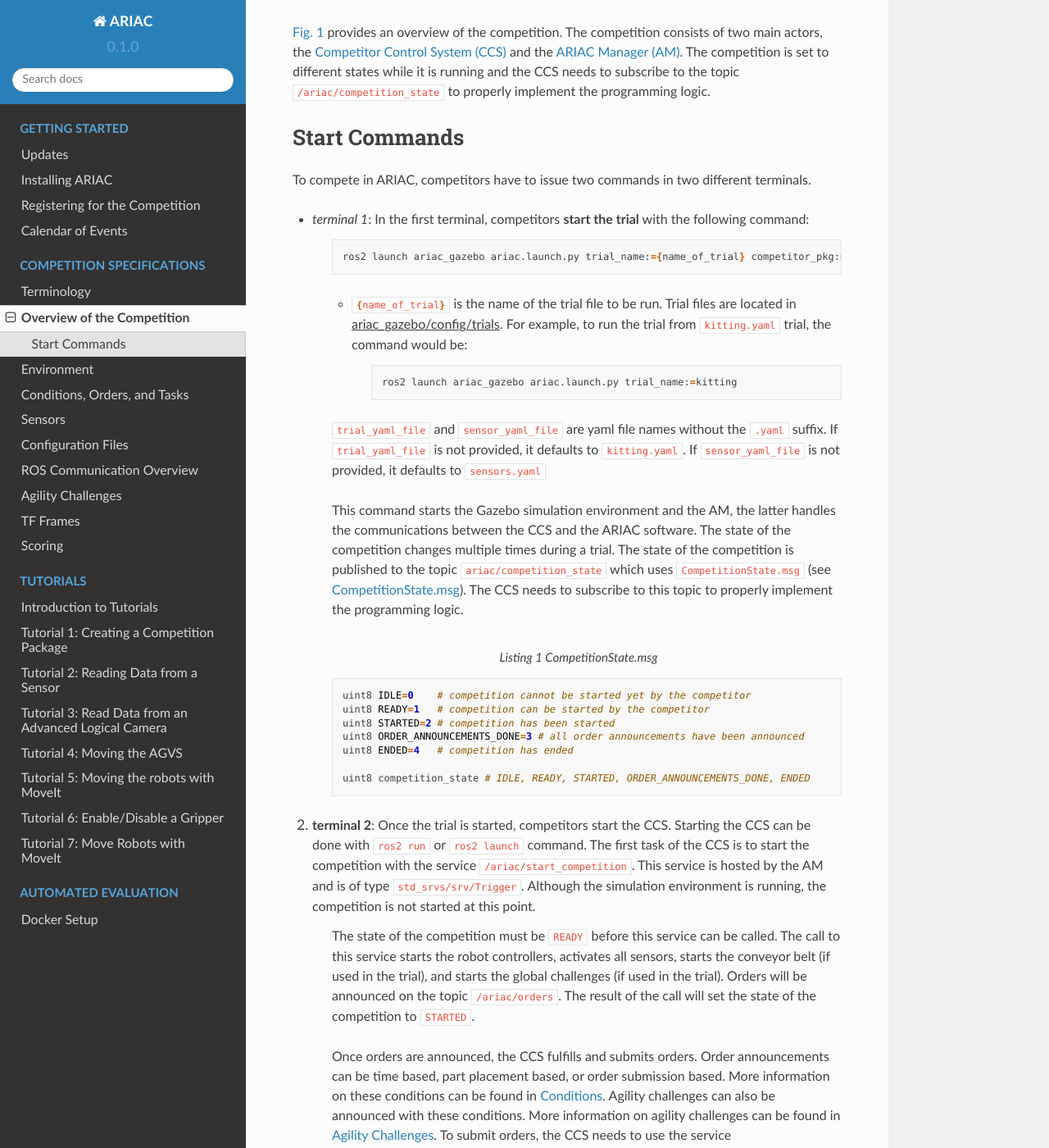
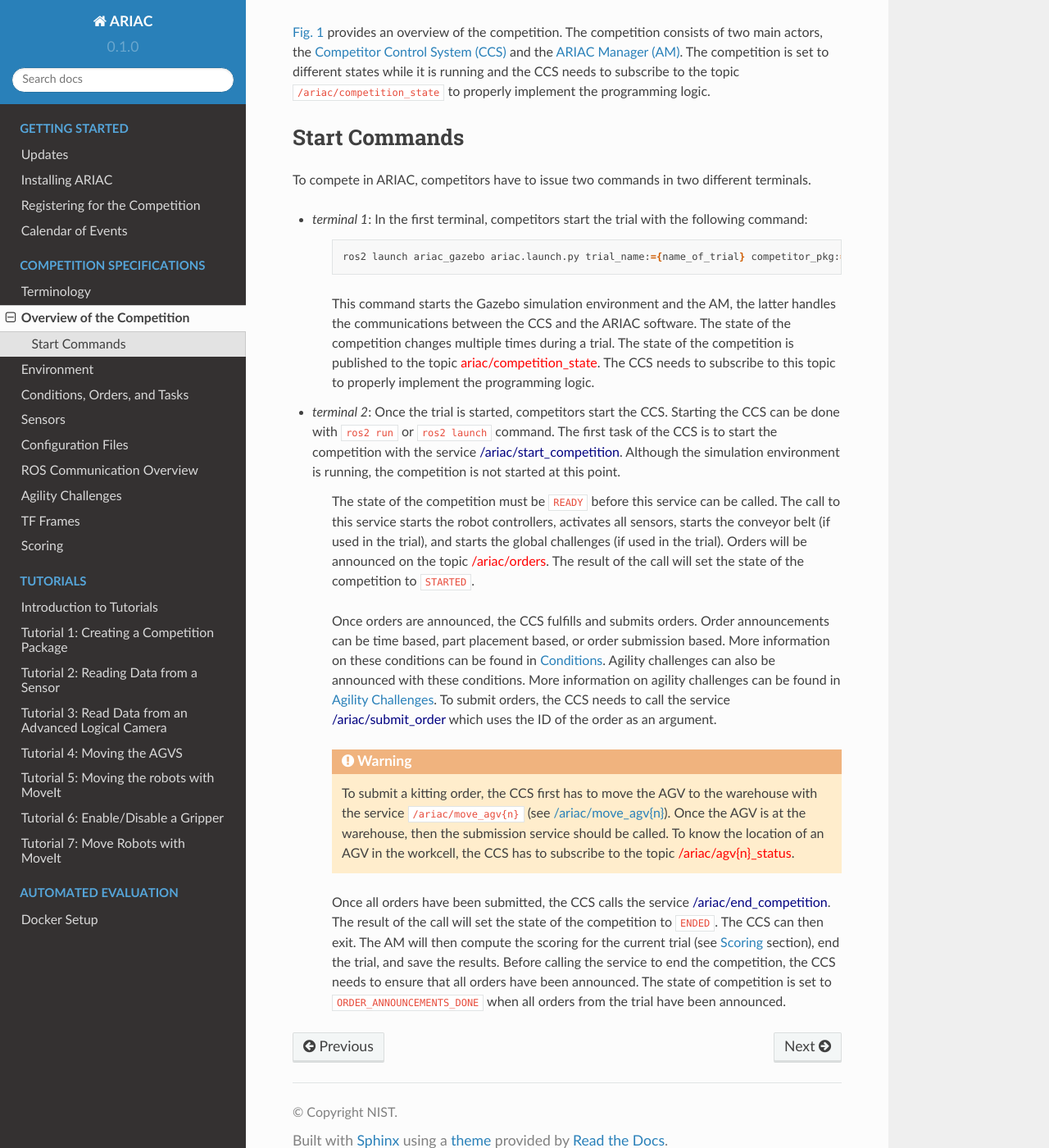
Before and after one commit to usnistgov/ARIAC, a Sphinx documentation site: the page built from docs/competition/overview.rst, in a window 1280 px wide and 1400 px high, scrolled down 1086 px. Shown: the whole window at 82% size. Built offline with Sphinx 7.4.7 and the Read the Docs theme 2.0.0, drawn with Linux system fonts in a browser that asks for light colours; some of the changed text lies outside the part shown.

Commit message:
communications

```diff
--- a/docs/competition/overview.rst
+++ b/docs/competition/overview.rst
@@ -51,84 +51,30 @@
 
 To compete in ARIAC, competitors have to issue two commands in two different terminals.
 
-- *terminal 1*: In the first terminal, competitors **start the trial** with the following command:
+- *terminal 1*: In the first terminal, competitors start the trial with the following command:
 
     .. code-block:: bash
 
         ros2 launch ariac_gazebo ariac.launch.py trial_name:={name_of_trial} competitor_pkg:={package_name} sensor_config:={name_of_sensor_config}
 
-    - :bash:`{name_of_trial}` is the name of the trial file to be run. Trial files are located in :underlined:`ariac_gazebo/config/trials`. For example, to run the trial from ``kitting.yaml`` trial, the command would be:
-
-        .. code-block:: bash
-
-            ros2 launch ariac_gazebo ariac.launch.py trial_name:=kitting
 
 
-    ``trial_yaml_file`` and ``sensor_yaml_file`` are yaml file names without the ``.yaml`` suffix. If ``trial_yaml_file`` is not provided, it defaults to ``kitting.yaml``. If ``sensor_yaml_file`` is not provided, it defaults to ``sensors.yaml``
-
-    This command starts the Gazebo simulation environment and the AM, the latter handles the communications between the CCS and the ARIAC software. The state of the competition changes multiple times during a trial. The state of the competition is published to the topic ``ariac/competition_state`` which uses  ``CompetitionState.msg`` (see :ref:`COMPETITIONSTATEMSG`). The CCS needs to subscribe to this topic to properly implement the programming logic.
+    This command starts the Gazebo simulation environment and the AM, the latter handles the communications between the CCS and the ARIAC software. The state of the competition changes multiple times during a trial. The state of the competition is published to the topic :red:`ariac/competition_state`.
+    The CCS needs to subscribe to this topic to properly implement the programming logic.
 
 
-    .. code-block:: bash
-        :caption: CompetitionState.msg
-        :name: CompetitionStateMsg
+- *terminal 2*: Once the trial is started, competitors start the CCS. Starting the CCS can be done with :bash:`ros2 run` or :bash:`ros2 launch` command. The first task of the CCS is to start the competition with the service :navy:`/ariac/start_competition`. Although the simulation environment is running, the competition is not started at this point.
 
-        uint8 IDLE=0    # competition cannot be started yet by the competitor
-        uint8 READY=1   # competition can be started by the competitor
-        uint8 STARTED=2 # competition has been started
-        uint8 ORDER_ANNOUNCEMENTS_DONE=3 # all order announcements have been announced
-        uint8 ENDED=4   # competition has ended
+    The state of the competition must be ``READY`` before this service can be called. The call to this service starts the robot controllers, activates all sensors, starts the conveyor belt (if used in the trial), and starts the global challenges (if used in the trial). Orders will be announced on the topic :red:`/ariac/orders`. The result of the call will set the state of the competition to ``STARTED``.
 
-        uint8 competition_state # IDLE, READY, STARTED, ORDER_ANNOUNCEMENTS_DONE, ENDED
+    Once orders are announced, the CCS fulfills and submits orders. Order announcements can be time based, part placement based, or order submission based. More information on these conditions can be found in :ref:`CONDITIONS`. Agility challenges can also be announced with these conditions. More information on agility challenges can be found in :ref:`AGILITY_CHALLENGES`. To submit orders, the CCS needs to call the service :navy:`/ariac/submit_order` which uses the ID of the order as an argument.
+
+    .. warning::
+
+        To submit a kitting order, the CCS first has to move the AGV to the warehouse with the service ``/ariac/move_agv{n}`` (see :ref:`/ariac/move_agv{n} <moveAGV>`).
+        Once the AGV is at the warehouse, then the submission service should be called.
+        To know the location of an AGV in the workcell, the CCS has to subscribe to the topic :red:`/ariac/agv{n}_status`.
 
 
 
-
-2. **terminal 2**: Once the trial is started, competitors start the CCS. Starting the CCS can be done with ``ros2 run`` or ``ros2 launch`` command. The first task of the CCS is to start the competition with the service ``/ariac/start_competition``. This service is hosted by the AM and is of type ``std_srvs/srv/Trigger``. Although the simulation environment is running, the competition is not started at this point.
-
-    The state of the competition must be ``READY`` before this service can be called. The call to this service starts the robot controllers, activates all sensors, starts the conveyor belt (if used in the trial), and starts the global challenges (if used in the trial). Orders will be announced on the topic ``/ariac/orders``. The result of the call will set the state of the competition to ``STARTED``.
-
-    Once orders are announced, the CCS fulfills and submits orders. Order announcements can be time based, part placement based, or order submission based. More information on these conditions can be found in :ref:`CONDITIONS`. Agility challenges can also be announced with these conditions. More information on agility challenges can be found in :ref:`AGILITY_CHALLENGES`. To submit orders, the CCS needs to use the service ``/ariac/submit_order`` which uses the ID of the order as an argument (see :ref:`SubmitOrderSrv`).
-
-    .. code-block:: bash
-        :caption: SubmitOrder.srv
-        :name: SubmitOrderSrv
-
-        string order_id
-        ---
-        bool success
-        string message
-
-    .. warning::
-
-        To submit a kitting order, the CCS first has to move the AGV to the warehouse with the service ``/ariac/move_agv{n}`` (see :ref:`/ariac/move_agv{n} <moveAGV>`). Once the AGV is at the warehouse, then the submission service should be called. To know the location of an AGV in the workcell, the CCS has to subscribe to the topic ``/ariac/agv{n}_status``, which uses ``AGVStatus.msg`` (see :ref:`AGVSTATUSMSG`).
-
-    .. code-block:: bash
-        :caption: MoveAGV.srv
-        :name: MoveAGVSrv
-
-        int8 KITTING=0
-        int8 ASSEMBLY_FRONT=1
-        int8 ASSEMBLY_BACK=2
-        int8 WAREHOUSE=3
-
-        int8 location # KITTING, ASSEMBLY_FRONT, ASSEMBLY_BACK, WAREHOUSE
-        ---
-        bool success
-        string message
-
-    .. code-block:: bash
-        :caption: AGVStatus.msg
-        :name: AGVStatusMsg
-
-        uint8 KITTING=0
-        uint8 ASSEMBLY_FRONT=1
-        uint8 ASSEMBLY_BACK=2
-        uint8 WAREHOUSE=3
-        uint8 UNKNOWN=99
-
-        int8 location # KITTING, ASSEMBLY_FRONT, ASSEMBLY_BACK, WAREHOUSE, UNKNOWN
-        float64 position
-        float64 velocity
-
-    Once all orders have been submitted, the CCS calls the service ``/ariac/end_competition``. This service is hosted by the AM and is of type ``std_srvs/srv/Trigger``. The result of the call will set the state of the competition to ``ENDED``. The CCS can then exit. The AM will then compute the scoring for the current trial (see :ref:`SCORING` section), end the trial, and save the results. Before calling the service to end the competition, the CCS needs to ensure that all orders have been announced. The state of competition is set to ``ORDER_ANNOUNCEMENTS_DONE`` when all orders from the trial have been announced.
+    Once all orders have been submitted, the CCS calls the service :navy:`/ariac/end_competition`.  The result of the call will set the state of the competition to ``ENDED``. The CCS can then exit. The AM will then compute the scoring for the current trial (see :ref:`SCORING` section), end the trial, and save the results. Before calling the service to end the competition, the CCS needs to ensure that all orders have been announced. The state of competition is set to ``ORDER_ANNOUNCEMENTS_DONE`` when all orders from the trial have been announced.
```
